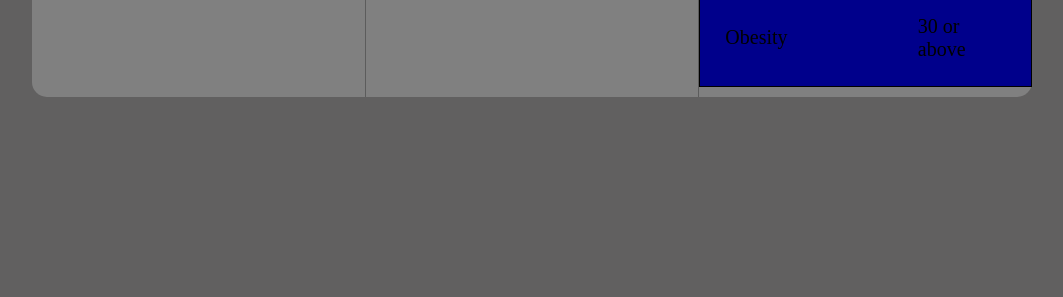
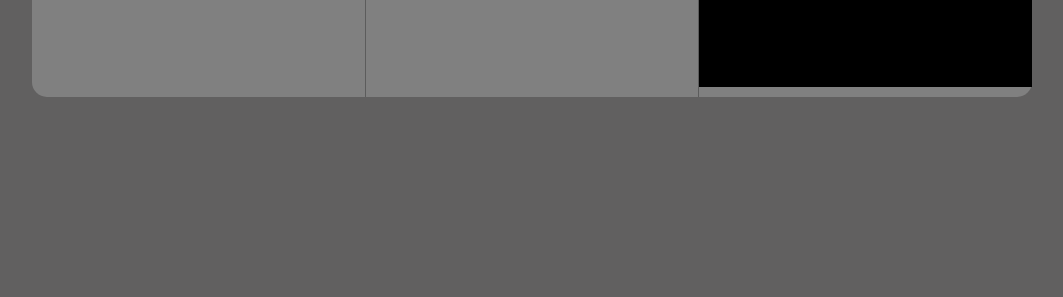
Before and after one commit to Nikhilvbhaskar/BMI_Calculator, a plain HTML site: page index.html in a window 1280 px wide. Shown: the part 503-800 px from the top of the page, without its empty margins (108-1171 px from the left). Drawn offline with Linux system fonts and the light colour scheme.

Commit message:
sevent commit

```diff
--- a/index.html
+++ b/index.html
@@ -63,7 +63,7 @@
                             <td>Overweight</td>
                             <td>25-29.9</td>
                         </tr>
-                        <tr style="background-color: darkblue">
+                        <tr style="background-color: black">
                             <td>Obesity</td>
                             <td>30 or above</td>
                         </tr>
```
